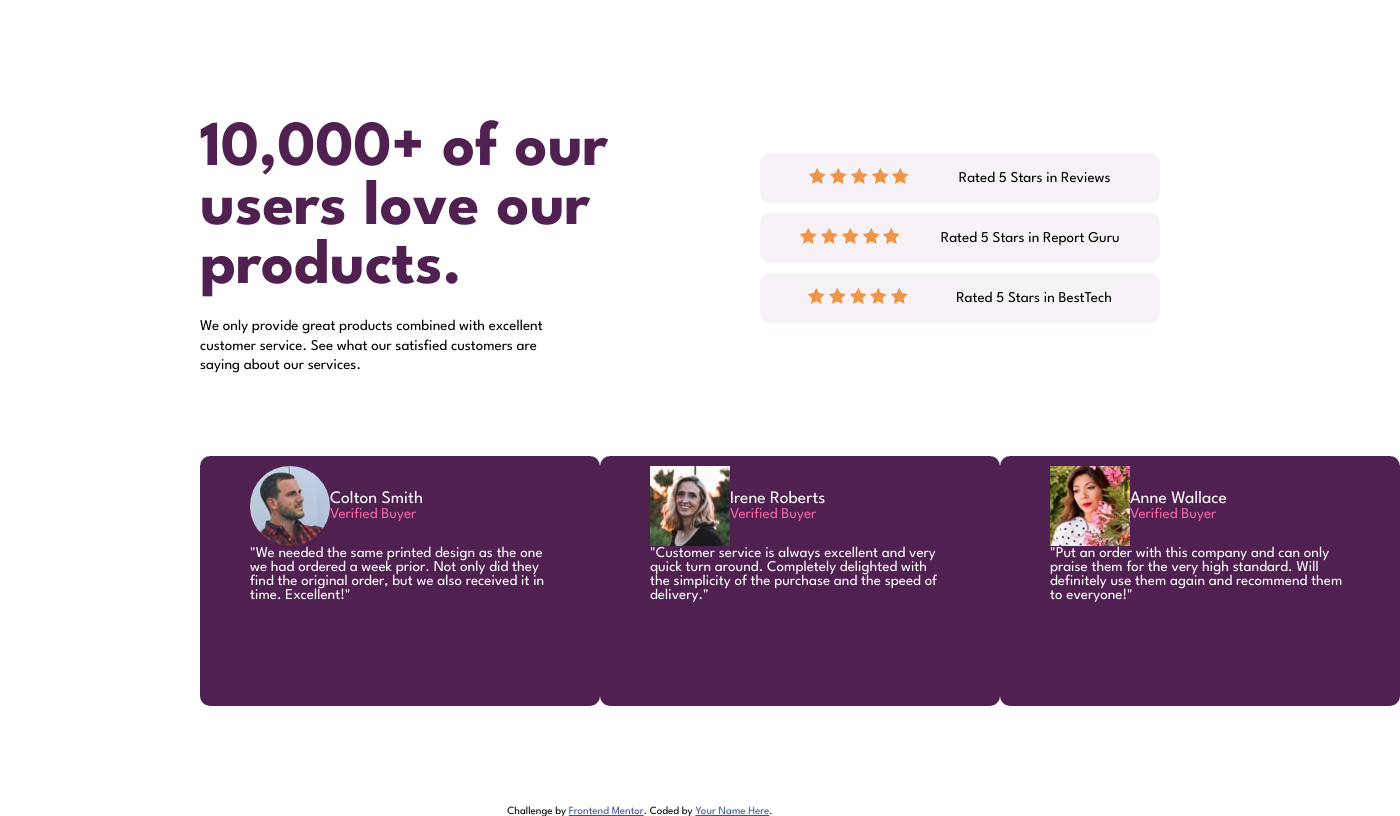
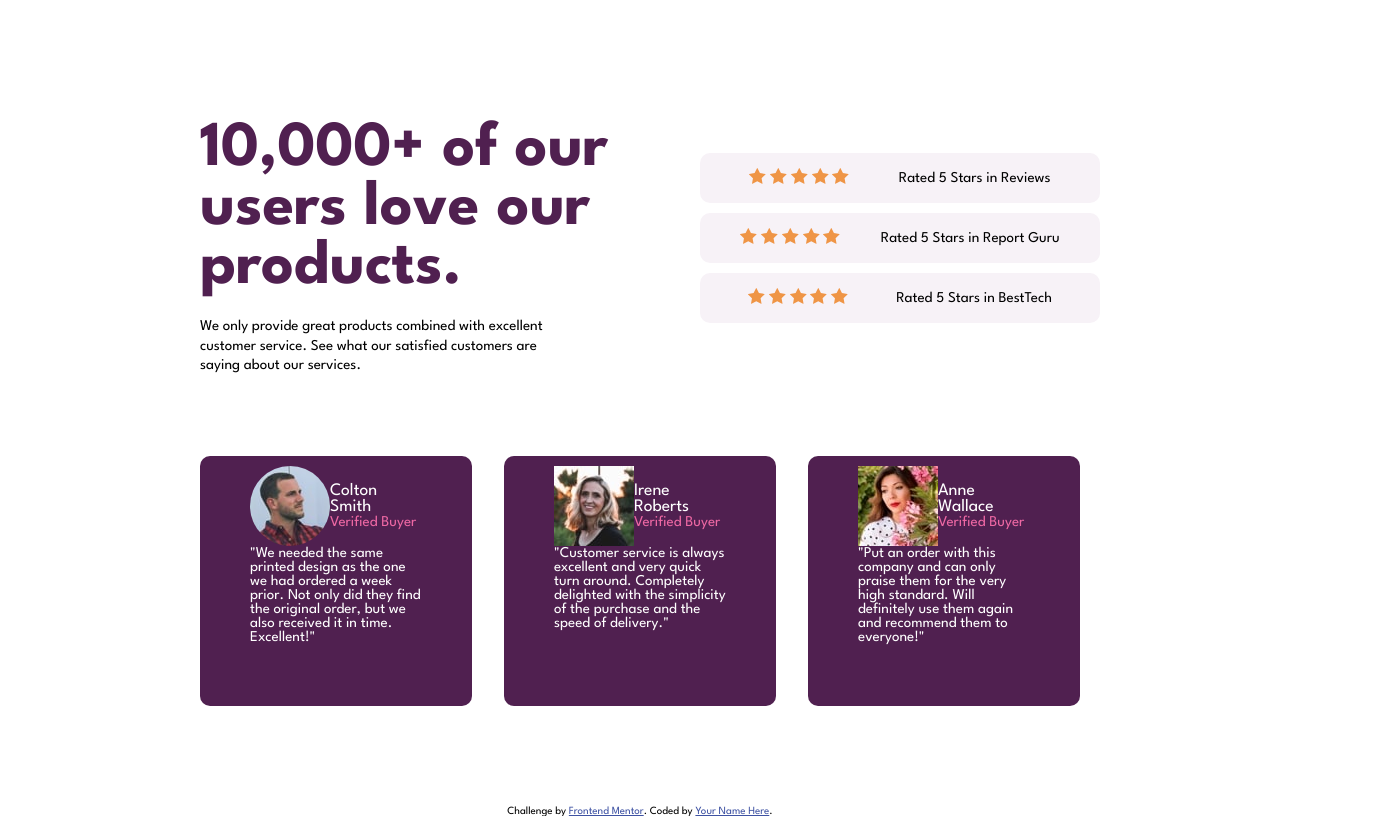
Before and after one commit to ivanstar/social_proof_prac, a plain HTML site: page index.html in a window 1280 px wide. Shown: the whole page, 1400 px wide, since content can reach past the window. Drawn offline with Linux system fonts and the light colour scheme; a web font is replaced by a local one.

Commit message:
style update

```diff
--- a/style.css
+++ b/style.css
@@ -62,7 +62,7 @@ body {
     width:400px;
     height: 50px;
     align-items: center;
-    margin: 5px 60px;
+    margin: 5px 0px;
 }
 
 .card__rated:nth-of-type(1){
@@ -83,6 +83,7 @@ body {
 .portfolio__container{
     display:grid;
     grid-template-columns: repeat(3,1fr);
+    gap: 2rem;
     margin: 80px auto;
 }
 
@@ -98,7 +99,7 @@ body {
     border-radius: 10px;
     background-color: hsl(300, 43%, 22%);
     height:250px;
-    width: 400px;
+    /* width: 90%; */
 
     padding: 10px 50px;
 
```
